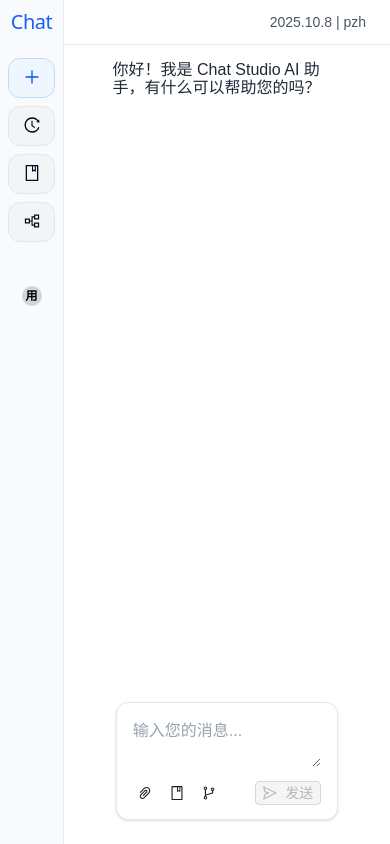
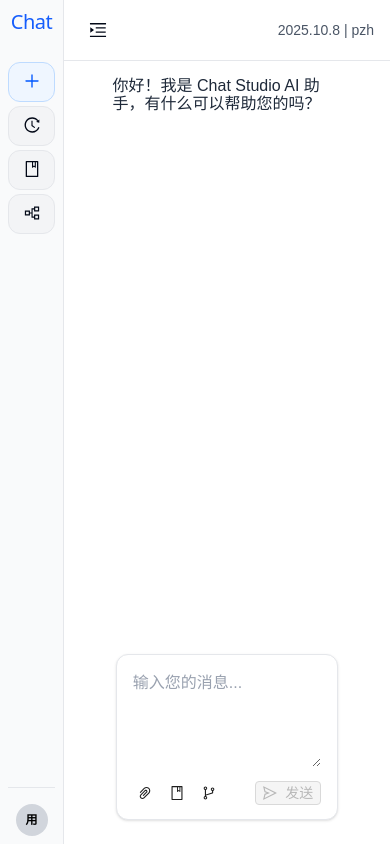
Before and after one commit to zihao17/chat-studio, a React (Vite) app in the folder client/: page / in a window 390 px wide. Built offline with nearby package versions, Linux system fonts and the light colour scheme.

Commit message:
feat: 实现侧边栏折叠功能、优化响应式布局

```diff
--- a/client/src/components/layout/Header.tsx
+++ b/client/src/components/layout/Header.tsx
@@ -1,14 +1,36 @@
 import React from "react";
+import { MenuFoldOutlined, MenuUnfoldOutlined } from "@ant-design/icons";
+
+interface HeaderProps {
+  collapsed: boolean;
+  onToggleSidebar: () => void;
+}
 
 /**
  * 头部组件
- * 显示虚拟时间，文字居右对齐
+ * 左侧为侧边栏折叠/展开按钮，右侧显示虚拟时间
  */
-const Header: React.FC = () => {
+const Header: React.FC<HeaderProps> = ({ collapsed, onToggleSidebar }) => {
   return (
-    <header className="bg-white border-b border-gray-200 px-6 py-3">
-      <div className="flex justify-end">
-        <div className="text-gray-600 text-sm font-medium">2025.10.8 | pzh</div>
+    <header className="bg-white border-b border-gray-200 px-4 sm:px-6 py-3">
+      <div className="flex items-center justify-between">
+        {/* 折叠/展开按钮 */}
+        <button
+          onClick={onToggleSidebar}
+          aria-label={collapsed ? "展开侧边栏" : "收起侧边栏"}
+          className="flex items-center justify-center h-9 w-9 rounded-md text-gray-700 hover:bg-gray-100 transition-colors"
+        >
+          {collapsed ? (
+            <MenuUnfoldOutlined className="text-lg" />
+          ) : (
+            <MenuFoldOutlined className="text-lg" />
+          )}
+        </button>
+
+        {/* 右侧时间显示 */}
+        <div className="text-gray-600 text-sm font-medium ml-auto">
+          2025.10.8 | pzh
+        </div>
       </div>
     </header>
   );
--- a/client/src/components/layout/MainLayout.tsx
+++ b/client/src/components/layout/MainLayout.tsx
@@ -1,9 +1,9 @@
-import React from 'react'
-import Sidebar from './Sidebar'
-import Header from './Header'
+import React, { useEffect, useState } from "react";
+import Sidebar from "./Sidebar";
+import Header from "./Header";
 
 interface MainLayoutProps {
-  children: React.ReactNode
+  children: React.ReactNode;
 }
 
 /**
@@ -11,23 +11,39 @@ interface MainLayoutProps {
  * 包含侧边栏和主内容区域
  */
 const MainLayout: React.FC<MainLayoutProps> = ({ children }) => {
+  // 侧边栏折叠状态：默认在较小屏幕（<=1024px）折叠
+  const [isSidebarCollapsed, setIsSidebarCollapsed] = useState(false);
+
+  useEffect(() => {
+    // 根据屏幕宽度动态设置初始折叠状态，并在尺寸变化时更新
+    const mq = window.matchMedia("(max-width: 1024px)");
+    const apply = (matches: boolean) => setIsSidebarCollapsed(matches);
+    apply(mq.matches);
+    const handler = (e: MediaQueryListEvent) => apply(e.matches);
+    mq.addEventListener("change", handler);
+    return () => mq.removeEventListener("change", handler);
+  }, []);
+
+  const toggleSidebar = () => setIsSidebarCollapsed((prev) => !prev);
+
   return (
     <div className="flex h-screen bg-gray-50">
       {/* 侧边栏 */}
-      <Sidebar />
+      <Sidebar collapsed={isSidebarCollapsed} />
 
       {/* 主内容区域 */}
-      <div className="flex-1 flex flex-col overflow-hidden">
+      <div className="flex-1 flex flex-col overflow-hidden transition-all duration-300 ease-in-out">
         {/* 头部 */}
-        <Header />
+        <Header
+          collapsed={isSidebarCollapsed}
+          onToggleSidebar={toggleSidebar}
+        />
 
         {/* 聊天内容区域 */}
-        <div className="flex-1 overflow-hidden">
-          {children}
-        </div>
+        <div className="flex-1 overflow-hidden">{children}</div>
       </div>
     </div>
-  )
-}
+  );
+};
 
-export default MainLayout
+export default MainLayout;
--- a/client/src/components/layout/Sidebar.tsx
+++ b/client/src/components/layout/Sidebar.tsx
@@ -1,10 +1,9 @@
-import React, { useState } from "react";
+import React, { useEffect, useRef, useState } from "react";
 import {
   PlusOutlined,
   HistoryOutlined,
   BookOutlined,
   PartitionOutlined,
-  MenuFoldOutlined,
   DeleteOutlined,
 } from "@ant-design/icons";
 import { useChatContext } from "../../contexts/ChatContext";
@@ -14,7 +13,7 @@ type ButtonType = "new-chat" | "history" | "knowledge" | "workflow";
 
 // 统一的按钮样式常量
 const BUTTON_STYLES = {
-  base: "w-full h-10 flex items-center px-4 rounded-xl border transition-all duration-200 cursor-pointer text-sm",
+  base: "w-full h-10 flex items-center rounded-xl border transition-all duration-200 cursor-pointer text-sm",
   active: "bg-white border-blue-200 text-blue-600 font-bold",
   inactive: "bg-gray-100 border-gray-200 text-gray-700 hover:bg-gray-200",
   newChat:
@@ -29,6 +28,7 @@ interface SidebarButtonProps {
   isActive: boolean;
   isNewChat?: boolean;
   onClick: () => void;
+  showLabel: boolean;
 }
 
 const SidebarButton: React.FC<SidebarButtonProps> = ({
@@ -37,14 +37,16 @@ const SidebarButton: React.FC<SidebarButtonProps> = ({
   isActive,
   isNewChat = false,
   onClick,
+  showLabel,
 }) => {
-  const buttonClasses = `${BUTTON_STYLES.base} ${
+  const paddingAndAlign = showLabel ? "px-4" : "px-2 justify-center";
+  const buttonClasses = `${BUTTON_STYLES.base} ${paddingAndAlign} ${
     isNewChat
       ? BUTTON_STYLES.newChat
       : isActive
       ? BUTTON_STYLES.active
       : BUTTON_STYLES.inactive
-  } max-lg:justify-center max-lg:px-2`;
+  }`;
 
   const iconColor = isNewChat ? "rgb(0, 87, 255)" : undefined;
 
@@ -56,13 +58,15 @@ const SidebarButton: React.FC<SidebarButtonProps> = ({
       title={label} // 添加 tooltip 提示
     >
       <span
-        className="max-lg:mr-0 mr-3"
+        className={showLabel ? "mr-3" : ""}
         style={iconColor ? { color: iconColor } : {}}
       >
         {icon}
       </span>
       <span
-        className={`${isActive || isNewChat ? "font-bold" : ""} max-lg:hidden`}
+        className={`${isActive || isNewChat ? "font-bold" : ""} ${
+          showLabel ? "" : "hidden"
+        }`}
       >
         {label}
       </span>
@@ -70,7 +74,48 @@ const SidebarButton: React.FC<SidebarButtonProps> = ({
   );
 };
 
-const Sidebar: React.FC = () => {
+interface SidebarProps {
+  /** 是否折叠侧边栏（仅显示图标） */
+  collapsed?: boolean;
+}
+
+const Sidebar: React.FC<SidebarProps> = ({ collapsed = false }) => {
+  // 使用实际宽度判断是否显示文字，避免使用固定延时
+  const containerRef = useRef<HTMLDivElement>(null);
+  const [isExpandedReady, setIsExpandedReady] = useState(false);
+
+  useEffect(() => {
+    const el = containerRef.current;
+    if (!el) return;
+
+    const LABEL_SHOW_WIDTH = 100; // 当宽度达到该值后再显示文字
+
+    const updateReady = () => {
+      const width = el.clientWidth;
+      setIsExpandedReady(!collapsed && width >= LABEL_SHOW_WIDTH);
+    };
+
+    // 初次更新一次
+    updateReady();
+
+    // 优先使用 ResizeObserver 监听宽度变化
+    if (typeof ResizeObserver !== "undefined") {
+      const ro = new ResizeObserver(() => {
+        updateReady();
+      });
+      ro.observe(el);
+      return () => ro.disconnect();
+    }
+
+    // 回退：监听 width 过渡结束
+    const onTransitionEnd = (e: any) => {
+      if (e?.propertyName === "width") {
+        updateReady();
+      }
+    };
+    el.addEventListener("transitionend", onTransitionEnd);
+    return () => el.removeEventListener("transitionend", onTransitionEnd);
+  }, [collapsed]);
   const [activeButton, setActiveButton] = useState<ButtonType>("new-chat");
   const {
     sessions,
@@ -177,41 +222,33 @@ const Sidebar: React.FC = () => {
 
   return (
     <div
-      className="w-64 h-screen bg-gray-50 p-4 flex flex-col border-r border-gray-200
-                    max-lg:w-20 max-lg:p-3 max-lg:items-center
-                    max-md:w-16 max-md:p-2"
+      ref={containerRef}
+      className={`${
+        collapsed ? "w-16 p-2 items-center" : "w-64 p-4"
+      } h-screen bg-gray-50 flex flex-col border-r border-gray-200 transition-all duration-300 ease-in-out overflow-hidden`}
     >
       {/* 1. 顶部品牌区 */}
       <div
-        className="flex items-center justify-between mb-6
-                      max-lg:justify-center max-lg:mb-4
-                      max-md:mb-3"
+        className={`flex items-center ${
+          collapsed ? "justify-center mb-4" : "justify-between mb-6"
+        }`}
       >
-        <h1
-          className="text-2xl font-black text-blue-600 font-sans tracking-tight
-                       max-lg:hidden"
-        >
-          Chat Studio
-        </h1>
-        <h1
-          className="text-xl font-black text-blue-600 font-sans tracking-tight hidden
-                       max-lg:block max-lg:text-center"
-        >
-          Chat
-        </h1>
-        <button
-          className="text-black hover:text-gray-600 transition-colors
-                           max-lg:hidden"
-        >
-          <MenuFoldOutlined className="text-lg" />
-        </button>
+        {collapsed || !isExpandedReady ? (
+          <h1 className="text-xl font-black text-blue-600 font-sans tracking-tight text-center whitespace-nowrap">
+            Chat
+          </h1>
+        ) : (
+          <h1 className="text-2xl font-black text-blue-600 font-sans tracking-tight whitespace-nowrap">
+            Chat Studio
+          </h1>
+        )}
       </div>
 
       {/* 2. 功能操作区 */}
       <div
-        className="mb-8 flex flex-col gap-y-1 w-full
-                      max-lg:mb-6 max-lg:gap-y-2
-                      max-md:mb-4"
+        className={`mb-8 flex flex-col gap-y-1 w-full ${
+          collapsed ? "mb-6" : ""
+        }`}
       >
         {/* 新对话按钮 */}
         <SidebarButton
@@ -221,6 +258,7 @@ const Sidebar: React.FC = () => {
           isActive={activeButton === "new-chat"}
           isNewChat={true}
           onClick={() => handleButtonClick("new-chat")}
+          showLabel={isExpandedReady}
         />
 
         {/* 历史对话按钮 */}
@@ -230,6 +268,7 @@ const Sidebar: React.FC = () => {
           label="历史对话"
           isActive={activeButton === "history"}
           onClick={() => handleButtonClick("history")}
+          showLabel={isExpandedReady}
         />
 
         {/* 知识库按钮 */}
@@ -239,6 +278,7 @@ const Sidebar: React.FC = () => {
           label="知识库"
           isActive={activeButton === "knowledge"}
           onClick={() => handleButtonClick("knowledge")}
+          showLabel={isExpandedReady}
         />
 
         {/* 工作流按钮 */}
@@ -248,33 +288,33 @@ const Sidebar: React.FC = () => {
           label="工作流"
           isActive={activeButton === "workflow"}
           onClick={() => handleButtonClick("workflow")}
+          showLabel={isExpandedReady}
         />
       </div>
 
-      {/* 4. 内容显示区 - 根据当前激活按钮显示不同内容 */}
+      {/* 4. 内容显示区 - 根据当前激活的按钮显示不同内容（折叠时保留不可见占位） */}
+      {collapsed || !isExpandedReady ? (
+        <div className="flex-1 w-full invisible" />
+      ) : (
+        <div className="flex-1 overflow-y-auto border-t border-gray-200 w-full">
+          {renderContentArea()}
+        </div>
+      )}
+
+      {/* 5. 底部个人信息区：保持固定在底部（通过不可见占位实现） */}
       <div
-        className="flex-1 overflow-y-auto border-t border-gray-200 w-full
-                      max-lg:border-0 max-lg:flex-none max-lg:mb-4
-                      max-md:mb-2"
-      >
-        {renderContentArea()}
-      </div>
-
-      {/* 5. 底部个人信息区 */}
-      <div
-        className="mt-4 pt-4 border-t border-gray-200 w-full
-                      max-lg:pt-2 max-lg:border-0
-                      max-md:pt-1"
+        className={`mt-4 pt-4 border-t border-gray-200 w-full ${
+          collapsed ? "pt-2" : ""
+        }`}
       >
         <div
-          className="flex items-center
-                        max-lg:justify-center"
+          className={`flex items-center ${collapsed ? "justify-center" : ""}`}
         >
           {/* 圆形头像 */}
           <div
-            className="w-8 h-8 bg-gray-300 rounded-full flex items-center justify-center
-                          max-lg:mr-0 max-lg:w-6 max-lg:h-6
-                          max-md:w-5 max-md:h-5"
+            className={`w-8 h-8 bg-gray-300 rounded-full flex items-center justify-center ${
+              collapsed || !isExpandedReady ? "mr-0" : "mr-2"
+            }`}
           >
             <span
               className="text-black font-bold text-sm
@@ -285,8 +325,9 @@ const Sidebar: React.FC = () => {
           </div>
           {/* 用户名 */}
           <span
-            className="text-black font-bold text-sm font-sans
-                           max-lg:hidden"
+            className={`text-black font-bold text-sm font-sans ${
+              collapsed || !isExpandedReady ? "hidden" : ""
+            }`}
           >
             用户名
           </span>
```
